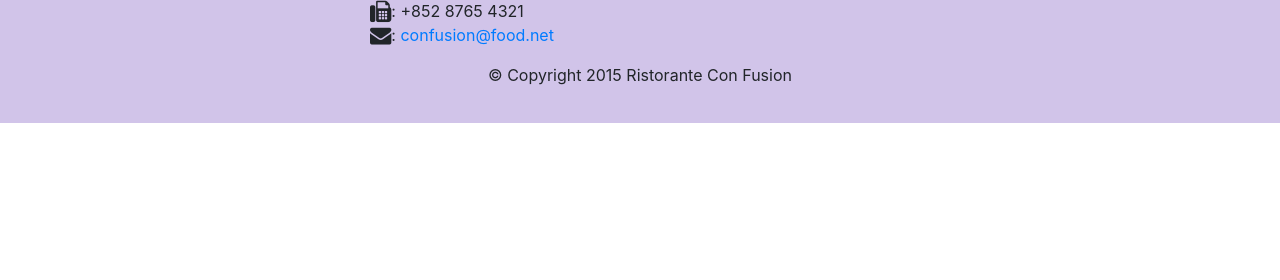
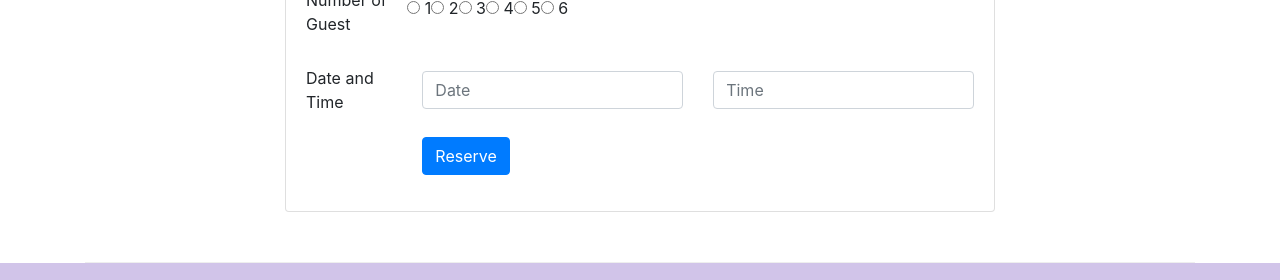
Before and after one commit to Sarvesh-Challawar/conFusion, a website: page index.html in a window 1280 px wide. Shown: the part 1683-1963 px from the top of the page. Before the commit the page ends 1806 px from the top, so only its background shows below. Drawn offline with nearby package versions, Linux system fonts and the light colour scheme.

Commit message:
Assignment 2

```diff
--- a/index.html
+++ b/index.html
@@ -41,6 +41,9 @@
 				<div class="col-12 col-sm align-self-center">
 					<img src="img/logo.png" class="img-fluid">
 				</div>
+				<div class="col-12 col-sm align-self-center">
+					<a class="btn btn-warning btn-block" role="button" href="#ReserveHere">Reserve Table</a>
+				</div>
 			</div>
 		</div>
 	</header>
@@ -66,8 +69,13 @@
 				<h3>This Month's Promotions</h3>
 			</div>
 			<div class="col col-sm col-md">
-				<h2>Weekend Grand Buffet</h2>
-				<p class="d-none d-sm-block">Featuring mouthwatering combinations with a choice of five different salads, six enticing appetizers, six main entrees and five choicest desserts. Free flowing bubbly and soft drinks. All for just $19.99 per person</p>
+				<div class="media">
+					<div class="media-body">
+						<h2 class="mt-0">Weekend Grand Buffet<span class="badge badge-danger">NEW</span></h2>
+						<p class="d-none d-sm-block">Featuring mouthwatering combinations with a choice of five different salads, six enticing appetizers, six main entrees and five choicest desserts. Free flowing bubbly and soft drinks. All for just $19.99 per person</p>
+					</div>
+					<img class="d-flex ml-3 image-thumbnail align-self-center" src="img/buffet.png" alt="buffet">
+				</div>
 			</div>
 		</div>
 
@@ -82,6 +90,59 @@
 						<h2>Alberto Somayya</h2>
 						<h4>Executive Chef</h4>
 						<p class="d-none d-sm-block">Award winning three-star Michelin chef with wide International experience having worked closely with whos-who in the culinary world, he specializes in creating mouthwatering Indo-Italian fusion experiences.</p>
+					</div>
+				</div>
+			</div>
+		</div>
+
+		<div class="row row-content align-items-center justify-content-center" id="ReserveHere">
+			<div class="col-12 col-sm-8">
+				<div class="card">
+					<h3 class="card-header bg-warning text-white">Reserve a Table</h3>
+					<div class="card-body">
+                        <form>
+							<div class="form-group row align-items-center">
+								<label class="col-12 col-sm-2 col-form-label">Number of Guest</label>
+								<div class="form-check form-check-inline col-12 col-sm-8">
+									<label class="radio-inline">
+										<input type="radio" class="form-radio-input" id="radio-inline" name="radio-inline" value="1"> 1
+									</label>
+									<label class="radio-inline">
+										<input type="radio" class="form-radio-input" id="radio-inline" name="radio-inline" value="2"> 2
+									</label>
+									<label class="radio-inline">
+										<input type="radio" class="form-radio-input" id="radio-inline" name="radio-inline" value="3"> 3
+									</label>
+									<label class="radio-inline">
+										<input type="radio" class="form-radio-input" id="radio-inline" name="radio-inline" value="4"> 4
+									</label>
+									<label class="radio-inline">
+										<input type="radio" class="form-radio-input" id="radio-inline" name="radio-inline" value="5"> 5
+									</label>
+									<label class="radio-inline">
+										<input type="radio" class="form-radio-input" id="radio-inline" name="radio-inline" value="6"> 6
+									</label>
+								</div>
+							</div>
+							<div class="form-group row align-items-center">
+								<label for="time" class="col-12 col-sm-2 col-form-label">Date and Time</label>
+								<div class="col-12 col-sm-5">
+									<div class="input-group">
+										<input type="text" class="form-control" id="date" name="date" placeholder="Date">
+									</div>
+								</div>
+								<div class="col-12 col-sm-5">
+									<div class="input-group">
+										<input type="text" class="form-control" id="time" name="time" placeholder="Time">
+									</div>
+								</div>
+							</div>
+							<div class="form-group row">
+								<div class="offset-sm-2 col-md-10">
+									<button type="submit" class="btn btn-primary">Reserve</button>
+								</div>
+							</div>
+						</form>
 					</div>
 				</div>
 			</div>
```
